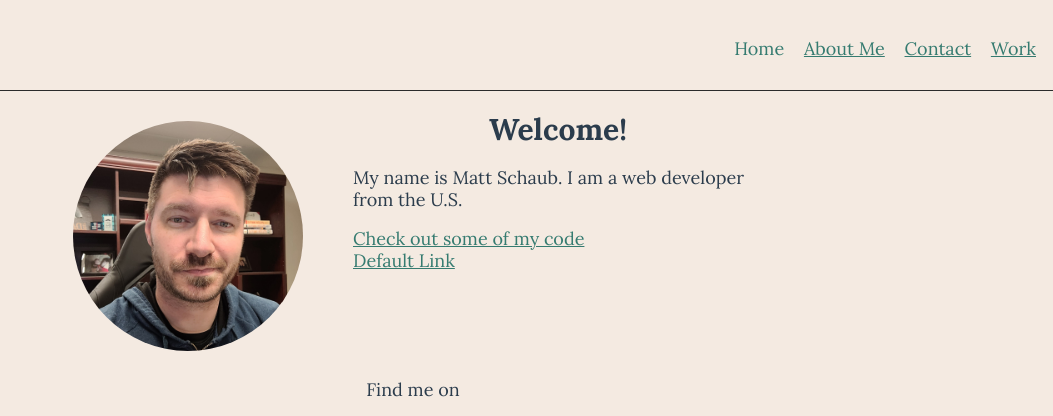
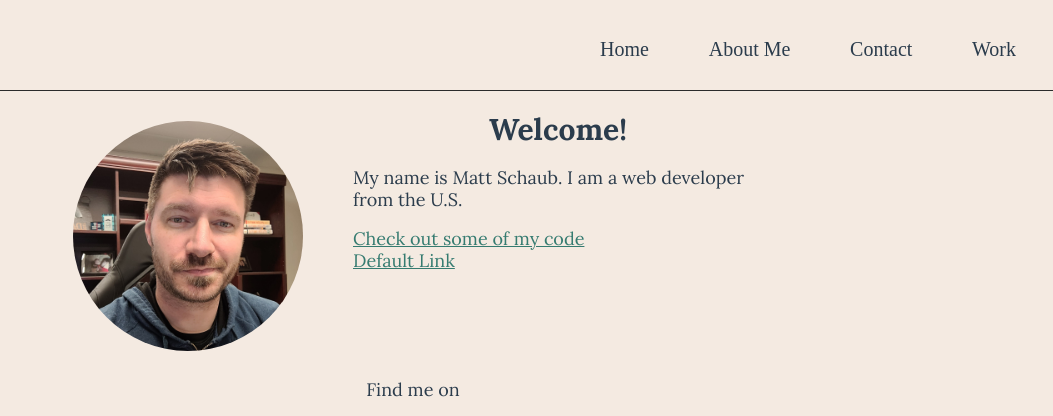
Before and after one commit to Schauby18/portfolio-website, a plain HTML site: page index.html in a window 1280 px wide. Shown: the top 416 px of the page, 227-1280 px from the left. Drawn offline with Linux system fonts and the light colour scheme.

Commit message:
Revert "Removed container class from all pages"
This reverts commit 32dc89a07cf4e401ca77f15f791ccb466eae0e8d.

```diff
--- a/css/styles.css
+++ b/css/styles.css
@@ -221,6 +221,18 @@ button:hover, button:focus, .button:hover, .button:focus {
     transform: translateY(0px);
 }
 
+.container a
+{
+    color: #2b3c4c;
+    text-decoration: none;
+    font: 20px Raleway;
+    margin: 0px 10px;
+    padding: 10px 10px;
+    position: relative;
+    z-index: 0;
+    cursor: pointer;
+}
+
 @supports (display:grid) {
     .grid {
         display: grid;
--- a/css/styles.production.css
+++ b/css/styles.production.css
@@ -264,6 +264,18 @@ button:hover, button:focus, .button:hover, .button:focus {
             transform: translateY(0px);
 }
 
+.container a
+{
+    color: #2b3c4c;
+    text-decoration: none;
+    font: 20px Raleway;
+    margin: 0px 10px;
+    padding: 10px 10px;
+    position: relative;
+    z-index: 0;
+    cursor: pointer;
+}
+
 @supports (display:grid) {
     .grid {
         display: -ms-grid;
--- a/index.html
+++ b/index.html
@@ -12,7 +12,7 @@
     <body>
         <header class="page-header divider">
             <img src="img/logo.png" alt="logo" class="page-header_item">
-            <nav class="main-navigation page-header_item topBotomBordersOut">
+            <nav class="main-navigation page-header_item container topBotomBordersOut">
                 <ul role="menubar" class="navigation-list">
                     <li role="presentation">
                         <a href="index.html" role="menuitem" class="navigation-list_item navigation-list_item--active">Home</a>
```
Also changed, not shown: about.html (+1 -1 lines), contact.html (+1 -1 lines), work.html (+1 -1 lines).
